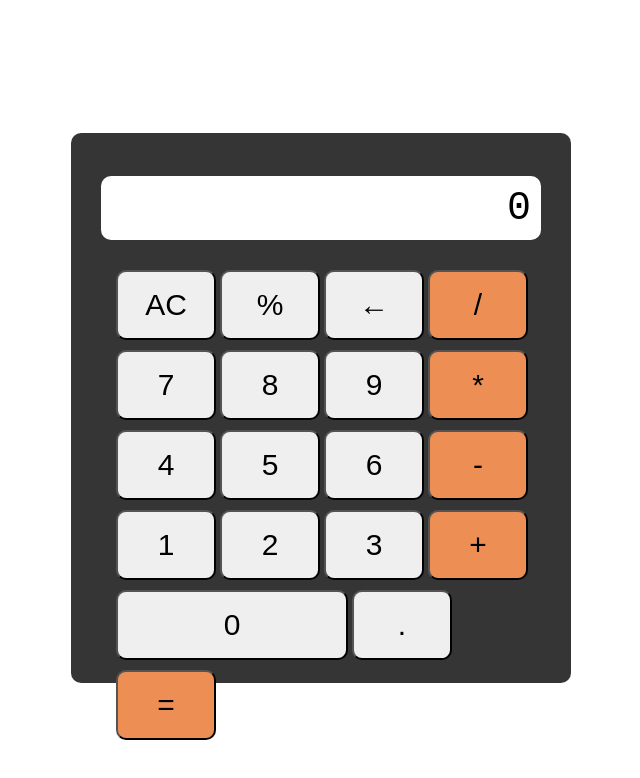
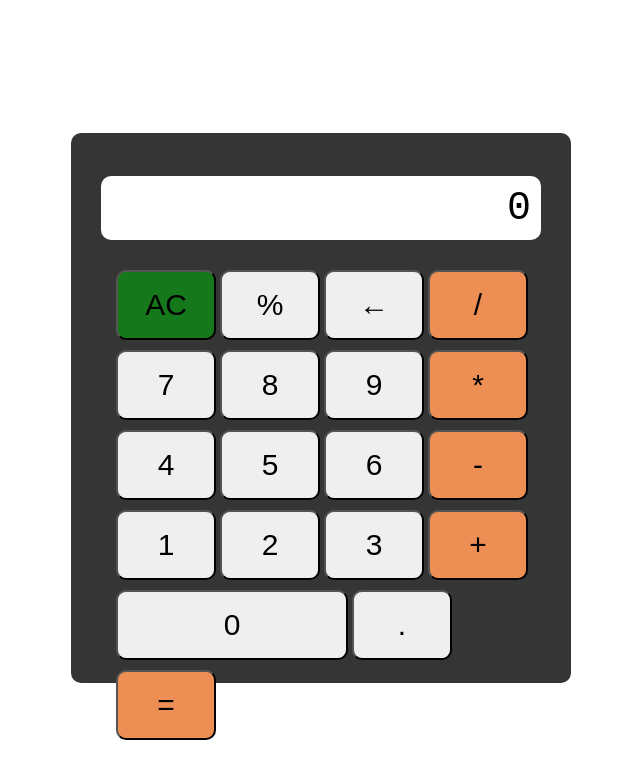
Before and after one commit to JadeRava/FE_Course_Js_Calculator, a plain HTML site: page index.html in a window 1280 px wide. Shown: the whole page, without its empty margins (319-959 px from the left). Drawn offline with Linux system fonts and the light colour scheme.

Commit message:
Update last commit 2

```diff
--- a/style.css
+++ b/style.css
@@ -58,3 +58,7 @@ button.active {
 .diff {
     background-color: rgb(82, 187, 152);
 }
+
+#clear {
+    background-color: #15791b;
+}
```
